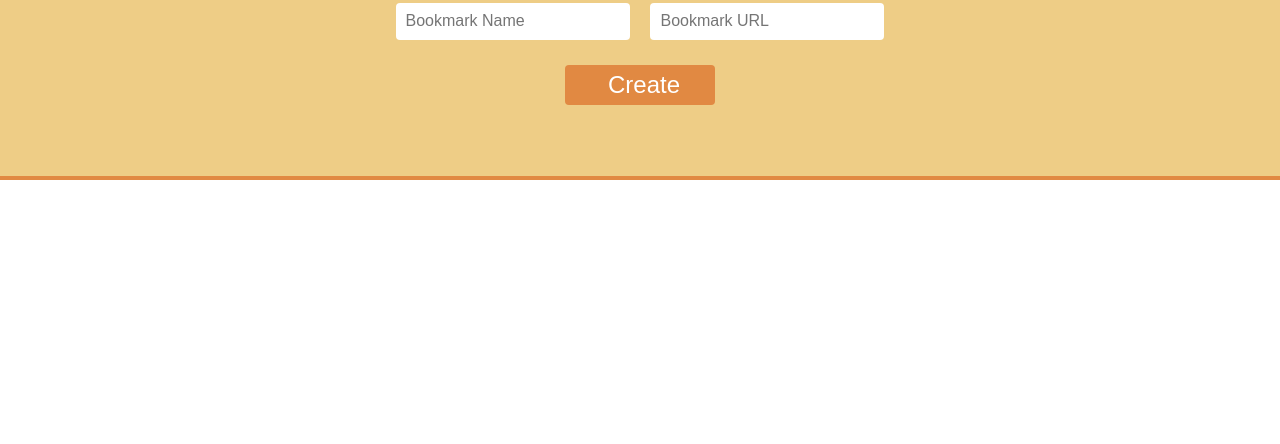
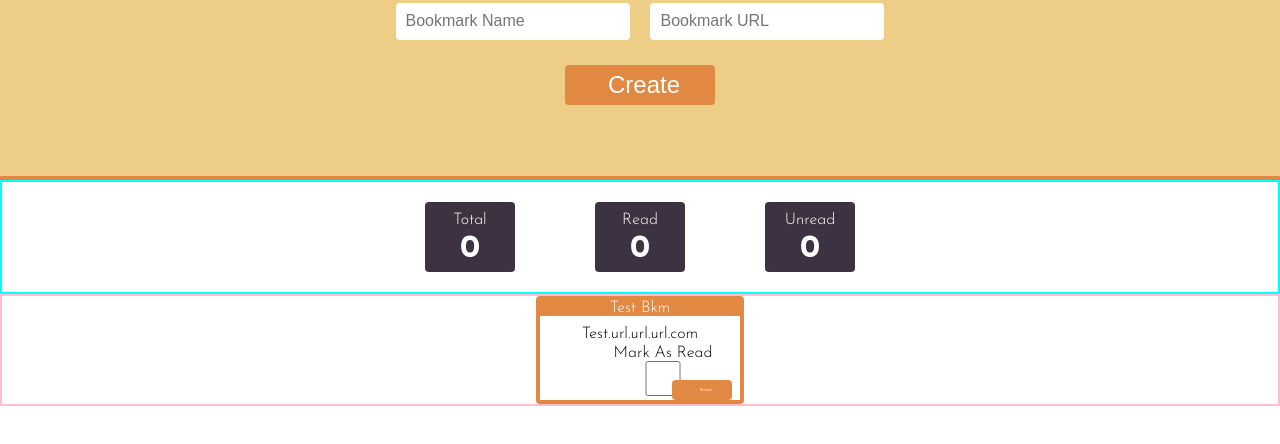
Before and after one commit to adam-rice/Bookmark-List, a plain HTML site: page index.html in a window 1280 px wide. Shown: the part 174-618 px from the top of the page. Drawn offline with nearby package versions, Linux system fonts and the light colour scheme.

Commit message:
WIP new-bkm styles

```diff
--- a/index.html
+++ b/index.html
@@ -18,6 +18,25 @@
         </section>
         <button type="button" name="button">Create</button>
       </section>
+      <section id="count">
+        <article class="counting total">
+          Total<span>0</span>
+        </article>
+        <article class="counting read">
+          Read<span>0</span>
+        </article>
+        <article class="counting unread">
+          Unread<span>0</span>
+        </article>
+      </section>
+      <section id="bkm-list">
+        <article class="new-bkm">
+          <h3 class="bkm-name">Test Bkm</h3>
+          <h4 class="bkm-url">Test.url.url.url.com</h4>
+          <label class="bkm-checkbox" for="checkbox">Mark As Read <input type="checkbox"></label>
+          <button class="bkm-remove" type="button" name="button">Remove</button>
+        </article>
+      </section>
     </main>
     <script src="https://ajax.googleapis.com/ajax/libs/jquery/1.12.4/jquery.min.js"></script>
     <script type="text/javascript" src="scripts.js"></script>
--- a/styles.css
+++ b/styles.css
@@ -16,7 +16,6 @@ body {
 #logo {
   display: block;
   font-weight: 700;
-  /*text-shadow: 2px 2px #CCCCCC;*/
   color: #3D3242;
   font-size: 5rem;
 }
@@ -57,3 +56,76 @@ button:active {
   transition-duration: 0.2s;
   transform: translateY(8px);
 }
+
+#count {
+  display: flex;
+  flex-direction: row;
+  justify-content: center;
+  border: 2px solid aqua;
+}
+
+.counting {
+  background-color: #3D3242;
+  color: #FFFFFF;
+  height: 50px;
+  width: 70px;
+  padding: 10px;
+  text-align: center;
+  margin: 20px 40px;
+  border-radius: 4px;
+}
+
+span {
+  display: block;
+  font-weight: 700;
+  font-size: 2rem;
+  margin-top: 5px;
+}
+
+#bkm-list {
+  display: flex;
+  justify-content: center;
+  /*is it working?!?!?*/
+  flex-wrap: wrap;
+  border: 2px solid pink;
+}
+
+.new-bkm {
+  border: solid 4px #E18942;
+  border-radius: 4px;
+  height: 100px;
+  width: 200px;
+  position: relative;
+  text-align: center;
+  font-size: 1rem;
+}
+
+.bkm-name {
+  color: #FFFFFF;
+  background-color: #E18942;
+}
+
+.bkm-url {
+  margin: 10px;
+}
+
+label {
+  display: inline-block;
+  position: absolute;
+  bottom: 0;
+  left: 0;
+}
+
+.bkm-remove {
+  position: absolute;
+  font-size: .2rem;
+  bottom: 0;
+  right: 0;
+  height: 20px;
+  width: 60px;
+  margin: none;
+}
+
+.hide {
+  display: none;
+}
```
Also changed, not shown: 1 other file.
